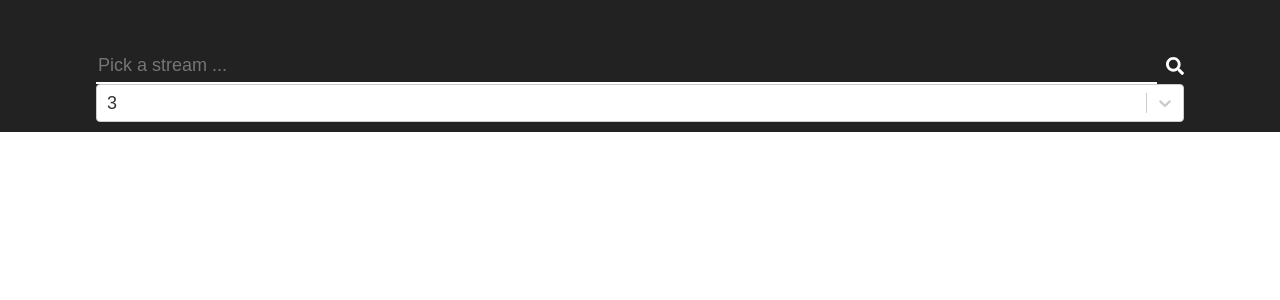
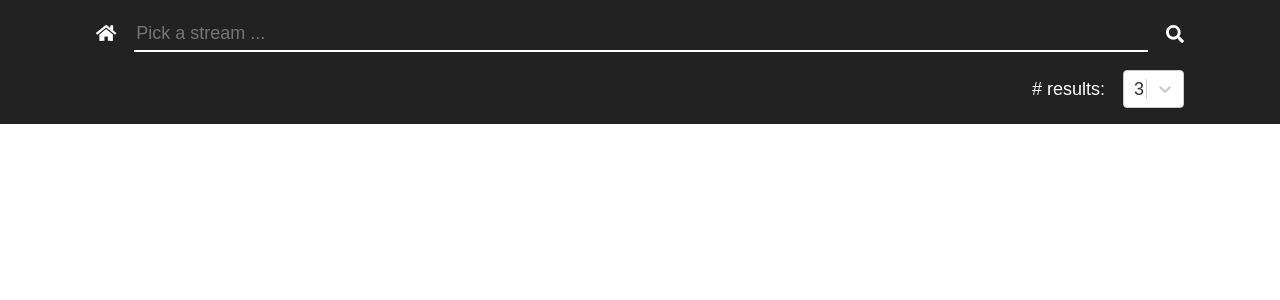
Before and after one commit to bruno-b-martins/stream-picker, a React (Create React App) app: page / in a window 1280 px wide. Shown: the top 300 px of the page. Built offline with nearby package versions, Linux system fonts and the light colour scheme; no server answers.

Commit message:
Add home Link

```diff
--- a/src/App.css
+++ b/src/App.css
@@ -4,8 +4,7 @@
 
 .App-header {
   background-color: #222;
-  height: 2em;
-  padding: 3rem 6rem;
+  padding: 1rem 6rem;
   color: white; }
 
 .App-body {
--- a/src/App.js
+++ b/src/App.js
@@ -150,6 +150,7 @@ class App extends Component {
 
     render() {
         return (
+            <Router>
                 <div className='App'>
                     <header className='App-header'>
                         <SearchBar
@@ -160,7 +161,6 @@ class App extends Component {
                         />
                     </header>
                     <div className='App-body'>
-                    <Router>
                         <div id='App-router-container'>
                             <Route
                                 exact path='/'
@@ -174,9 +174,9 @@ class App extends Component {
                                 onError={this.handleError}
                             />
                         </div>
-                    </Router>
                     </div>
                 </div>
+            </Router>
         );
     }
 
--- a/src/App.scss
+++ b/src/App.scss
@@ -5,8 +5,7 @@
 
 .App-header {
   background-color: #222;
-  height: 2em;
-  padding: 3rem 6rem;
+  padding: 1rem 6rem;
   color: white;
 }
 
--- a/src/assets/FontAwesome.js
+++ b/src/assets/FontAwesome.js
@@ -1,4 +1,6 @@
 import { library } from '@fortawesome/fontawesome-svg-core';
 import { faSearch } from '@fortawesome/free-solid-svg-icons';
+import { faHome } from '@fortawesome/free-solid-svg-icons';
 
 library.add(faSearch);
+library.add(faHome);
--- a/src/components/SearchBar.css
+++ b/src/components/SearchBar.css
@@ -1,12 +1,15 @@
-div.SearchBar-container {
+.SearchBar-container {
   display: flex;
   flex-direction: row;
-  align-items: center; }
+  align-items: center;
+  margin-bottom: 1em; }
+  .SearchBar-container a {
+    color: white; }
 
-input.SearchBar-input {
+.SearchBar-input {
   line-height: calc(2em - 4px);
   flex: 1;
-  margin-right: 0.5em;
+  margin: 0 1em;
   border-top: none;
   border-right: none;
   border-bottom: 2px solid white;
@@ -15,5 +18,5 @@ input.SearchBar-input {
   color: white;
   font-size: inherit; }
 
-input.SearchBar-input:focus {
+.SearchBar-input:focus {
   outline: none; }
--- a/src/components/SearchBar.js
+++ b/src/components/SearchBar.js
@@ -1,4 +1,5 @@
 import React, { Component } from 'react';
+import Link from 'react-router-dom/es/Link';
 import { FontAwesomeIcon } from '@fortawesome/react-fontawesome';
 import './SearchBar.css';
 
@@ -6,6 +7,9 @@ class SearchBar extends Component {
     render() {
         return (
             <div className='SearchBar-container'>
+                <Link to={{ pathname: '/' }} >
+                    <FontAwesomeIcon icon='home'/>
+                </Link>
                 <input type='text' onChange={(text) => this.props.onChange(text)} className='SearchBar-input' placeholder='Pick a stream ...'/>
                 <FontAwesomeIcon icon='search'/>
             </div>
--- a/src/components/SearchBar.scss
+++ b/src/components/SearchBar.scss
@@ -1,13 +1,18 @@
-div.SearchBar-container {
+.SearchBar-container {
   display: flex;
   flex-direction: row;
   align-items: center;
+  margin-bottom: 1em;
+
+  a {
+    color: white;
+  }
 }
 
-input.SearchBar-input {
+.SearchBar-input {
   line-height: calc(2em - 4px);
   flex: 1;
-  margin-right: 0.5em;
+  margin: 0 1em;
   border-top: none;
   border-right: none;
   border-bottom: 2px solid white;
@@ -17,6 +22,6 @@ input.SearchBar-input {
   font-size: inherit;
 }
 
-input.SearchBar-input:focus {
+.SearchBar-input:focus {
   outline: none;
 }
--- a/src/components/SearchOptions.css
+++ b/src/components/SearchOptions.css
@@ -0,0 +1,14 @@
+.SearchOptions-container {
+  display: flex; }
+
+.SearchOptions-search-types-container {
+  flex: 1; }
+
+.SearchOptions-number-of-results-container {
+  display: flex;
+  flex-direction: row;
+  align-items: center; }
+  .SearchOptions-number-of-results-container .SearchOptions-number-of-results-label {
+    margin-right: 1em; }
+  .SearchOptions-number-of-results-container .SearchOptions-number-of-results-select {
+    color: black; }
--- a/src/components/SearchOptions.js
+++ b/src/components/SearchOptions.js
@@ -6,11 +6,16 @@ class SearchOptions extends Component {
     render() {
         return (
             <div className='SearchOptions-container'>
-                <Select
-                    value={this.props.options.numberOfResults.value}
-                    onChange={this.props.options.numberOfResults.handler}
-                    options={this.props.options.numberOfResults.options}
-                />
+                <div className='SearchOptions-search-types-container'></div>
+                <div className='SearchOptions-number-of-results-container'>
+                    <div className='SearchOptions-number-of-results-label'># results:</div>
+                    <Select
+                        className='SearchOptions-number-of-results-select'
+                        value={this.props.options.numberOfResults.value}
+                        onChange={this.props.options.numberOfResults.handler}
+                        options={this.props.options.numberOfResults.options}
+                    />
+                </div>
             </div>
         );
     }
--- a/src/components/SearchOptions.scss
+++ b/src/components/SearchOptions.scss
@@ -0,0 +1,22 @@
+.SearchOptions-container {
+  display: flex;
+}
+
+.SearchOptions-search-types-container {
+  flex: 1;
+}
+
+.SearchOptions-number-of-results-container {
+  display: flex;
+  flex-direction: row;
+  align-items: center;
+
+  .SearchOptions-number-of-results-label {
+    margin-right: 1em;
+  }
+
+  .SearchOptions-number-of-results-select {
+    color: black;
+  }
+
+}
--- a/src/components/StreamPlayer.js
+++ b/src/components/StreamPlayer.js
@@ -5,6 +5,8 @@ import './StreamPlayer.css';
 class StreamPlayer extends Component {
     constructor(props) {
         super(props);
+
+        this.timeoutHandler = null;
 
         this.state = {
             userId: props.match.params.userId,
@@ -74,7 +76,7 @@ class StreamPlayer extends Component {
             }
         });
 
-        setTimeout(this.getViewersCount, 10000);    //TODO - set a timeout handler?
+        this.timeoutHandler = setTimeout(this.getViewersCount, 10000);    //TODO - set a timeout handler?
     };
 
     render () {
@@ -94,6 +96,10 @@ class StreamPlayer extends Component {
             </div>
         );
     }
+
+    componentWillUnmount() {
+        clearTimeout(this.timeoutHandler);
+    }
 }
 
 export default StreamPlayer;
--- a/src/components/StreamThumbnailsContainer.js
+++ b/src/components/StreamThumbnailsContainer.js
@@ -14,6 +14,7 @@ class StreamThumbnailsContainer extends Component {
     }
 
     render() {
+        console.log('render', this.props.streams);
         const container = document.getElementsByClassName('StreamThumbnailsContainer').item(0);
         let width = 0;
         if (container) {
```
Lines whose indentation alone changed are shown as unchanged.
